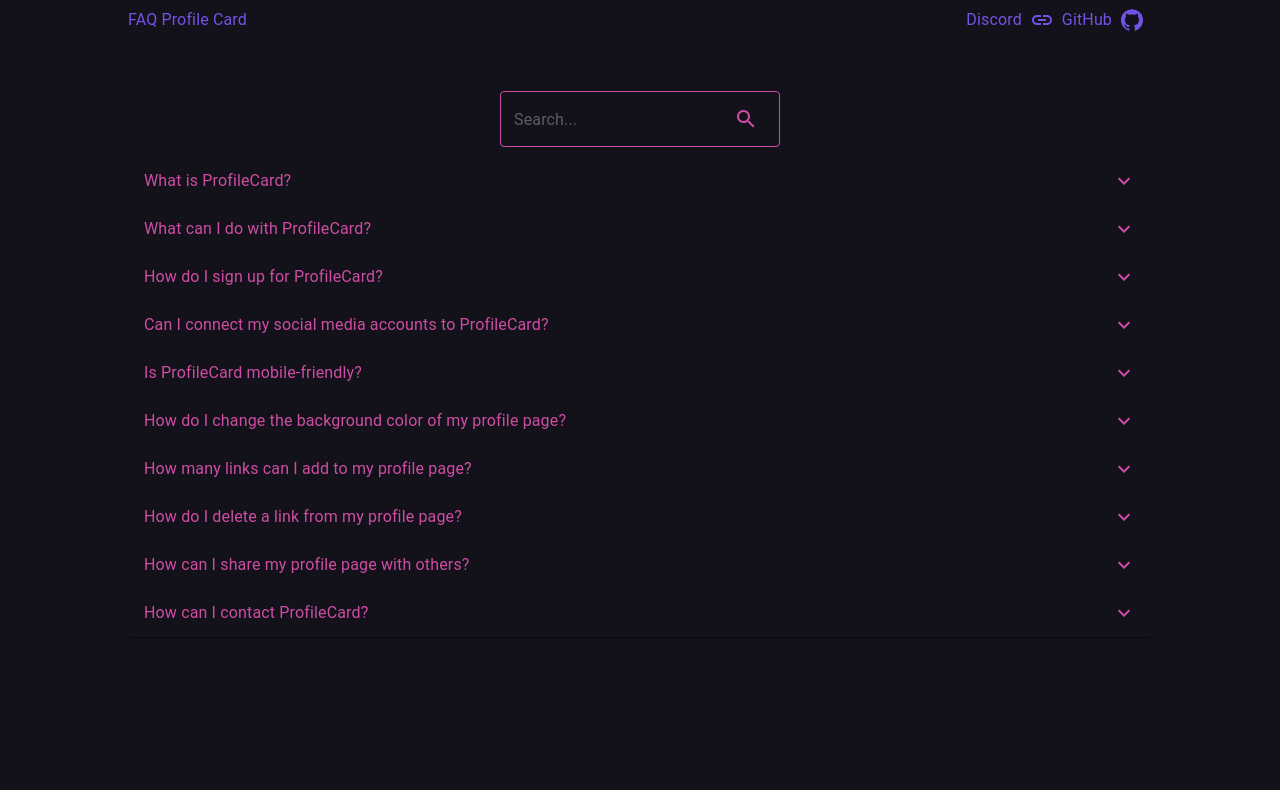
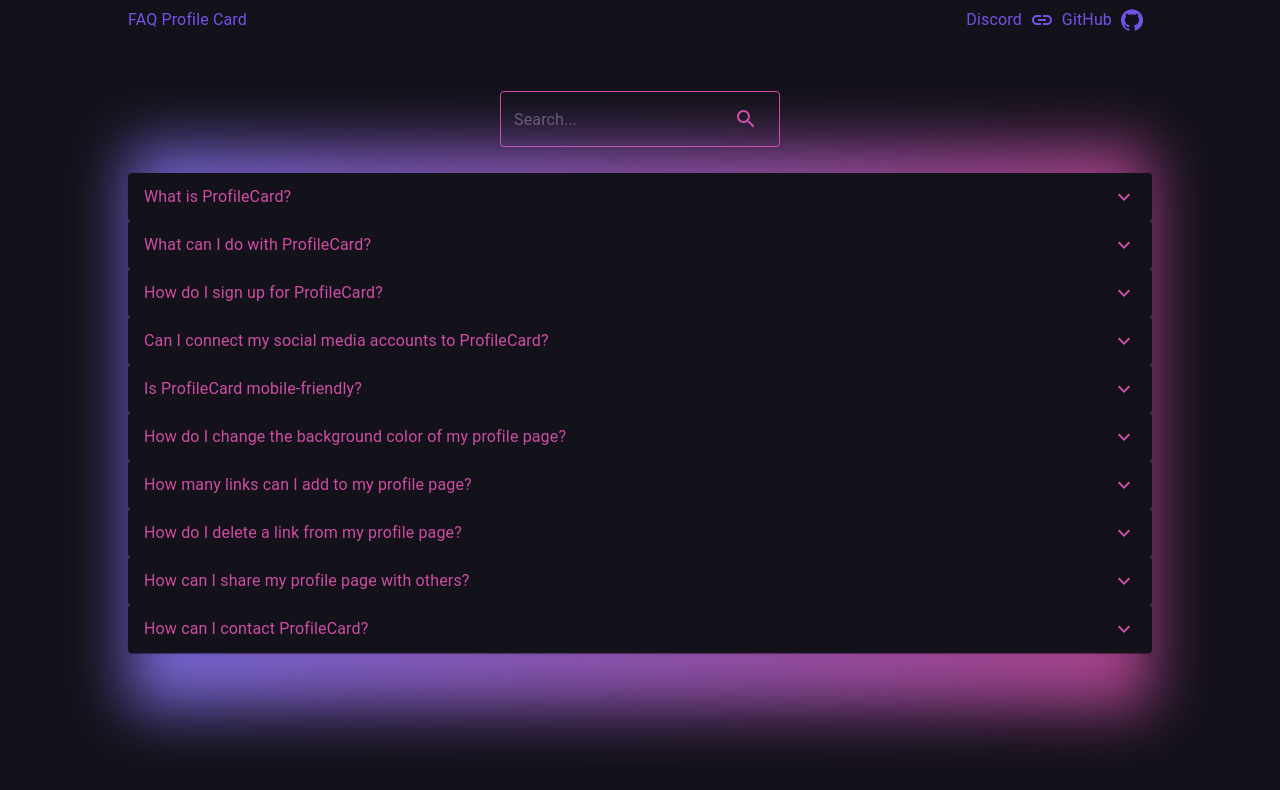
Before and after one commit to theprofilecard/faq.profilecard.co, a React (Create React App) app: page / in a window 1280 px wide. Shown: the top 790 px of the page. Built offline with nearby package versions, Linux system fonts and the light colour scheme.

Commit message:
add: linear gradient color

```diff
--- a/src/App.tsx
+++ b/src/App.tsx
@@ -4,58 +4,10 @@ import { Box } from '@mui/material/';
 import { useState } from 'react';
 import QuestionsList from './components/questions/QuestionsList';
 import SearchInput from './components/SearchInput';
+import questionsList from './data/questionsList.json';
 
 const App = () => {
-  const questions: Questions[] = [
-    {
-      question: 'What is ProfileCard?',
-      answer:
-        'ProfileCard is a web application that allows users to create their own personal profile pages and share links such as social media accounts on these pages.',
-    },
-    {
-      question: 'What can I do with ProfileCard?',
-      answer:
-        'With ProfileCard, you can create your own personalized profile page where you can share links to your social media accounts, websites, and other online profiles. You can customize the appearance of your profile page with different colors, and showcase your personal and professional information like bio, education, experience, and contact details.',
-    },
-    {
-      question: 'How do I sign up for ProfileCard?',
-      answer:
-        "You can sign up for ProfileCard by visiting our website at https://www.profilecard.co/ and clicking on the 'Sign up' button. You can also sign up using your Google account.",
-    },
-    {
-      question: 'Can I connect my social media accounts to ProfileCard?',
-      answer:
-        'Yes, you can connect your social media accounts like Twitter, Instagram, LinkedIn, and others to your ProfileCard profile.',
-    },
-    {
-      question: 'Is ProfileCard mobile-friendly?',
-      answer:
-        'Yes, ProfileCard is designed to be mobile-responsive, ensuring that it looks good and works well on a variety of mobile devices.',
-    },
-    {
-      question: 'How do I change the background color of my profile page?',
-      answer:
-        'You can change the background color of your profile page by using our profile color picker tool. You can select a color that matches your style and personality.',
-    },
-    {
-      question: 'How many links can I add to my profile page?',
-      answer: 'You can add up to 5 links to your profile page.',
-    },
-    {
-      question: 'How do I delete a link from my profile page?',
-      answer:
-        'To delete a link from your profile page, go to your profile settings and delete the link url address and titl you want to remove and then update your information',
-    },
-    {
-      question: 'How can I share my profile page with others?',
-      answer:
-        'You can share your profile page with others through a unique URL that is generated when you create your profile page.',
-    },
-    {
-      question: 'How can I contact ProfileCard?',
-      answer: 'You can contact us through our Discord channel.',
-    },
-  ];
+  const questions: Questions[] = questionsList;
 
   const [searchResult, setSearchResult] = useState<Questions[]>(questions);
 
@@ -69,11 +21,26 @@ const App = () => {
   return (
     <>
       <Navbar />
-      <Box marginLeft="10%" marginRight="10%" textAlign="center">
-        <Box marginTop="5%" marginBottom="1%">
+      <Box
+        marginLeft="10%"
+        marginRight="10%"
+        textAlign="center"
+        sx={{ position: 'relative' }}
+      >
+        <Box marginTop="5%">
           <SearchInput searchHandler={searchHandler} />
         </Box>
-        <Box textAlign="start">
+        <Box
+          sx={{
+            position: 'absolute',
+            height: '100%',
+            width: '100%',
+            background:
+              'linear-gradient(90deg, rgba(138, 121, 255, 0.8) 0%, rgba(206, 77, 164, 0.8) 100%)',
+            filter: 'blur(30px)',
+          }}
+        ></Box>
+        <Box textAlign="start" marginTop="2.5%" marginBottom="2.5%">
           <QuestionsList questions={searchResult} />
         </Box>
       </Box>
```
